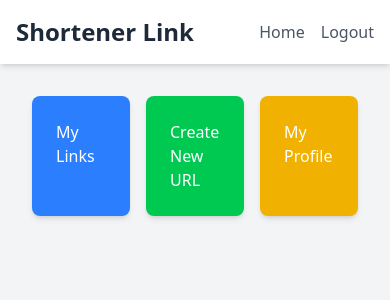
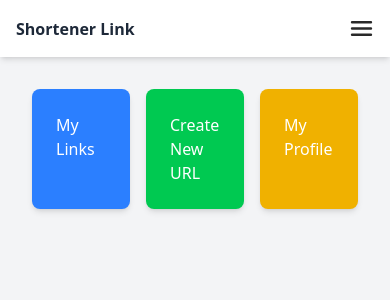
Before and after one commit to mj-moslehi/shortener-link-frontend, a React (Vite) app: page /home in a window 390 px wide. Shown: the top 300 px of the page. Built offline with nearby package versions, Linux system fonts and the light colour scheme.

Commit message:
make responsive the navbar

```diff
--- /dev/null
+++ b/src/assets/hamburgerMenu.tsx
@@ -0,0 +1,26 @@
+const hamburgerMenu = () => (
+    <svg
+        xmlns="http://www.w3.org/2000/svg"
+        width="25"
+        height="25"
+        fill="none"
+        viewBox="0 0 24 24"
+    >
+        <g clipPath="url(#clip0_429_11066)">
+            <path
+                stroke="#292929"
+                strokeLinecap="round"
+                strokeLinejoin="round"
+                strokeWidth="2.5"
+                d="M3 6h18M3 12h18M3 18h18"
+            ></path>
+        </g>
+        <defs>
+            <clipPath id="clip0_429_11066">
+                <path fill="#fff" d="M0 0h24v24H0z"></path>
+            </clipPath>
+        </defs>
+    </svg>
+);
+
+export default hamburgerMenu;
--- a/src/components/NavBar.tsx
+++ b/src/components/NavBar.tsx
@@ -1,6 +1,9 @@
 import api from '../services/domain.ts'
+import HamburgerMenu from "../assets/hamburgerMenu.tsx";
+import {useState} from "react";
 
 export default function NavBar() {
+    const [isOpen, setIsOpen] = useState<boolean>(false);
 
     const logout = async () => {
         await api.post("/user/logout");
@@ -10,8 +13,8 @@ export default function NavBar() {
     return (
         <header className="w-full p-4 bg-white shadow-md">
             <nav className="container mx-auto flex justify-between items-center">
-                <h1 className="text-2xl font-bold text-gray-800">Shortener Link</h1>
-                <ul className="flex space-x-4">
+                <h1 className="md:text-2xl sm:text-lg font-bold text-gray-800">Shortener Link</h1>
+                <ul className="sm:flex space-x-4 hidden">
                     <li><a href='/home' className="text-gray-600 hover:text-gray-800">Home</a></li>
                     <li>
                         <a
@@ -23,7 +26,32 @@ export default function NavBar() {
                         </a>
                     </li>
                 </ul>
+                <div className='sm:hidden hover:opacity-65' onClick={() => setIsOpen(!isOpen)}>
+                    <HamburgerMenu/>
+                </div>
             </nav>
+
+            {isOpen &&
+                <div className='flex justify-center mt-2 p-4 '>
+                    <ul className="felx flex-col   space-y-2 ">
+                        <li className='border-1 border-gray-500 bg-gray-200 rounded-2xl w-[100px] justify-center flex'>
+                            <a href='/home' className="p-2 text-gray-600 text text-sm ">
+                                Home
+                            </a>
+                        </li>
+                        <li className='border-1 border-gray-500  text-sm bg-gray-200 rounded-2xl w-[100px] justify-center flex'>
+                            <a
+                                href='/'
+                                className="p-2 text-gray-600 "
+                                onClick={logout}
+                            >
+                                Logout
+                            </a>
+                        </li>
+                    </ul>
+                </div>
+            }
+
         </header>
     );
 }
```
